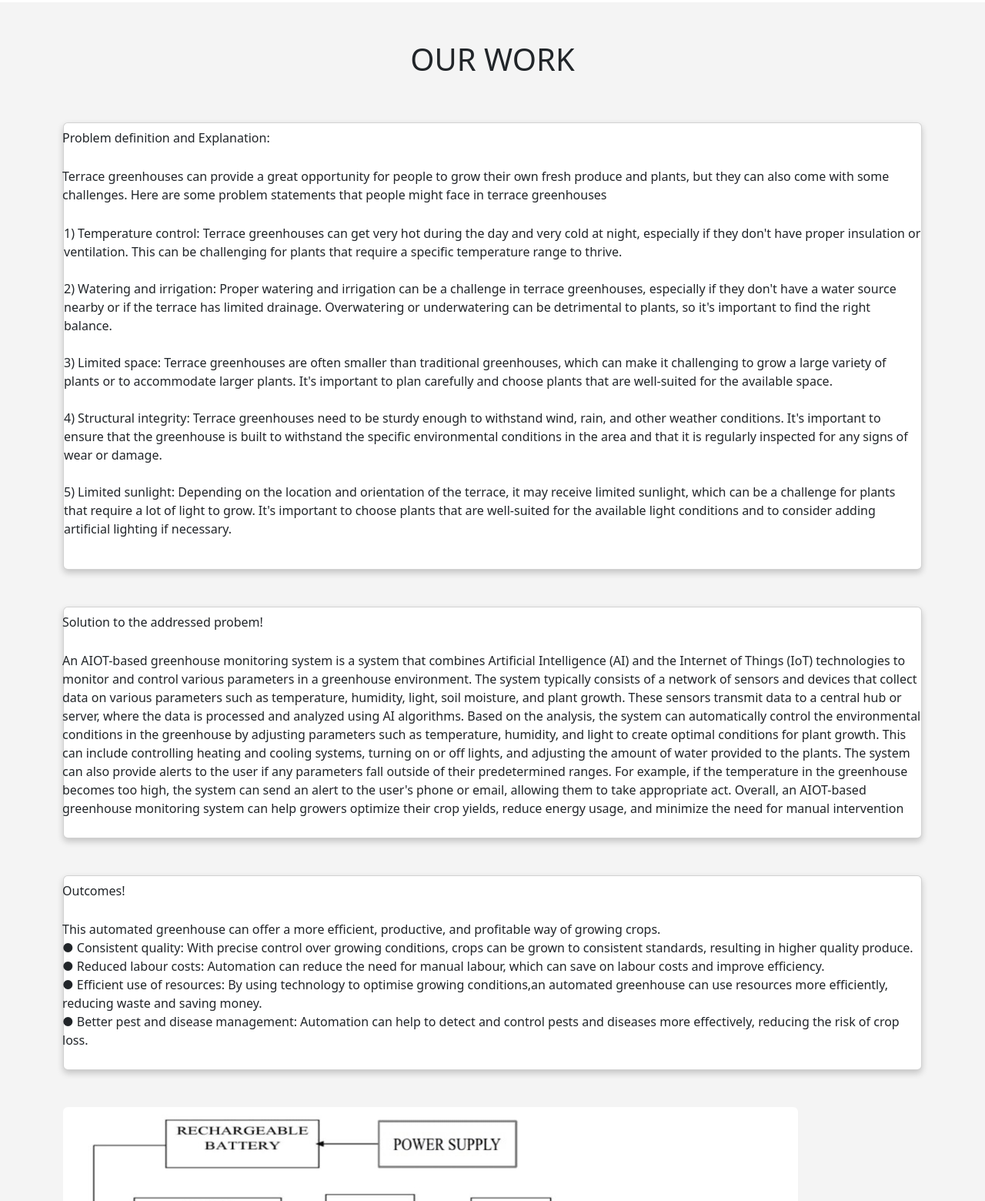
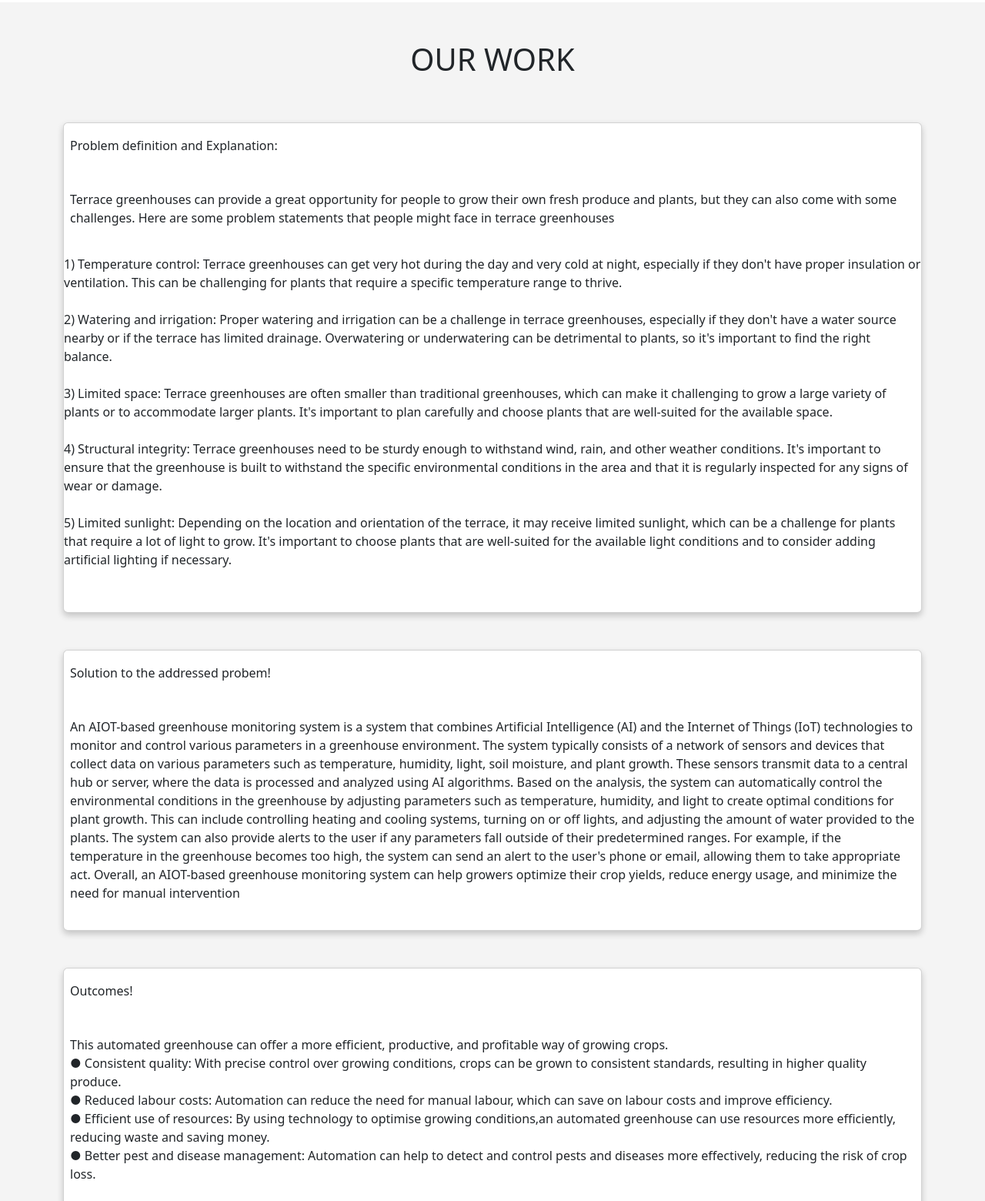
Before and after one commit to BuvanaChandran/GreenHouse, a plain HTML site: page index.html in a window 1280 px wide. Shown: the part 1046-2606 px from the top of the page at 77% size. Drawn offline with nearby package versions, Linux system fonts and the light colour scheme.

Commit message:
Update index.html

```diff
--- a/index.html
+++ b/index.html
@@ -70,12 +70,12 @@
             </div>
             <div class="card">
                 <div class="row" >
-                    <h2 class="text" style="padding-left:10px;">Problem definition and Explanation:</h2>
-                    <p class="text " style="padding-left:10px;">
+                    <h2 class="text" style="padding:20px;">Problem definition and Explanation:</h2>
+                    <p class="text " style="padding:20px;">
                         Terrace greenhouses can provide a great opportunity for people to grow their own fresh
                         produce and plants, but they can also come with some challenges. Here are some
                         problem statements that people might face in terrace greenhouses
-                    </p>
+
                     <ul >
                         <!--<li class="text">-->
                         1) Temperature control: Terrace greenhouses can get very hot during the day and very
@@ -111,14 +111,15 @@
                         <br />
                         <br />
                     </ul>
+                    </p>
                 </div>
             </div>
             <br />
             <br />
             <div class="card">
                 <div class="row">
-                    <h2 class="text" style="padding-left:10px;">Solution to the addressed probem!</h2>
-                    <p class="text " style="padding-left:10px;">
+                    <h2 class="text"  style="padding:20px;">Solution to the addressed probem!</h2>
+                    <p class="text " style="padding:20px;">
                         An AIOT-based greenhouse monitoring system is a system that combines
                         Artificial Intelligence (AI) and the Internet of Things (IoT) technologies to monitor
                         and control various parameters in a greenhouse environment.
@@ -145,8 +146,8 @@
 
             <div class="card">
                 <div class="row">
-                    <h2 class="text" style="padding-left:10px;">Outcomes!</h2>
-                    <p class="text " style="padding-left:10px;">
+                    <h2 class="text"  style="padding:20px;">Outcomes!</h2>
+                    <p class="text "  style="padding:20px;">
                         This automated greenhouse can offer a more efficient, productive, and profitable
                         way of growing crops.<br />
                         ● Consistent quality: With precise control over growing conditions, crops can be
```
